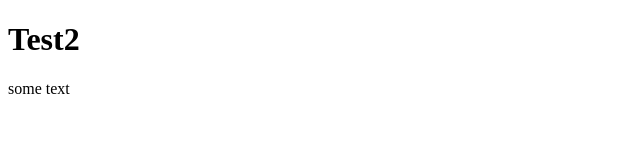
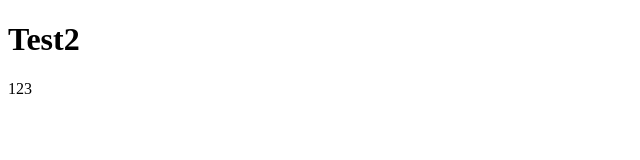
Before and after one commit to monkeysmart/test, a plain HTML site: page index.html in a window 1280 px wide. Shown: the full height of the page, 0-640 px from the left. Drawn offline with Linux system fonts and the light colour scheme.

Commit message:
third commit

```diff
--- a/index.html
+++ b/index.html
@@ -10,7 +10,7 @@
 <body>
 
 <h1>Test2</h1>
-<p>some text</p>
+<div>123</div>
 
 </body>
 </html>
```
